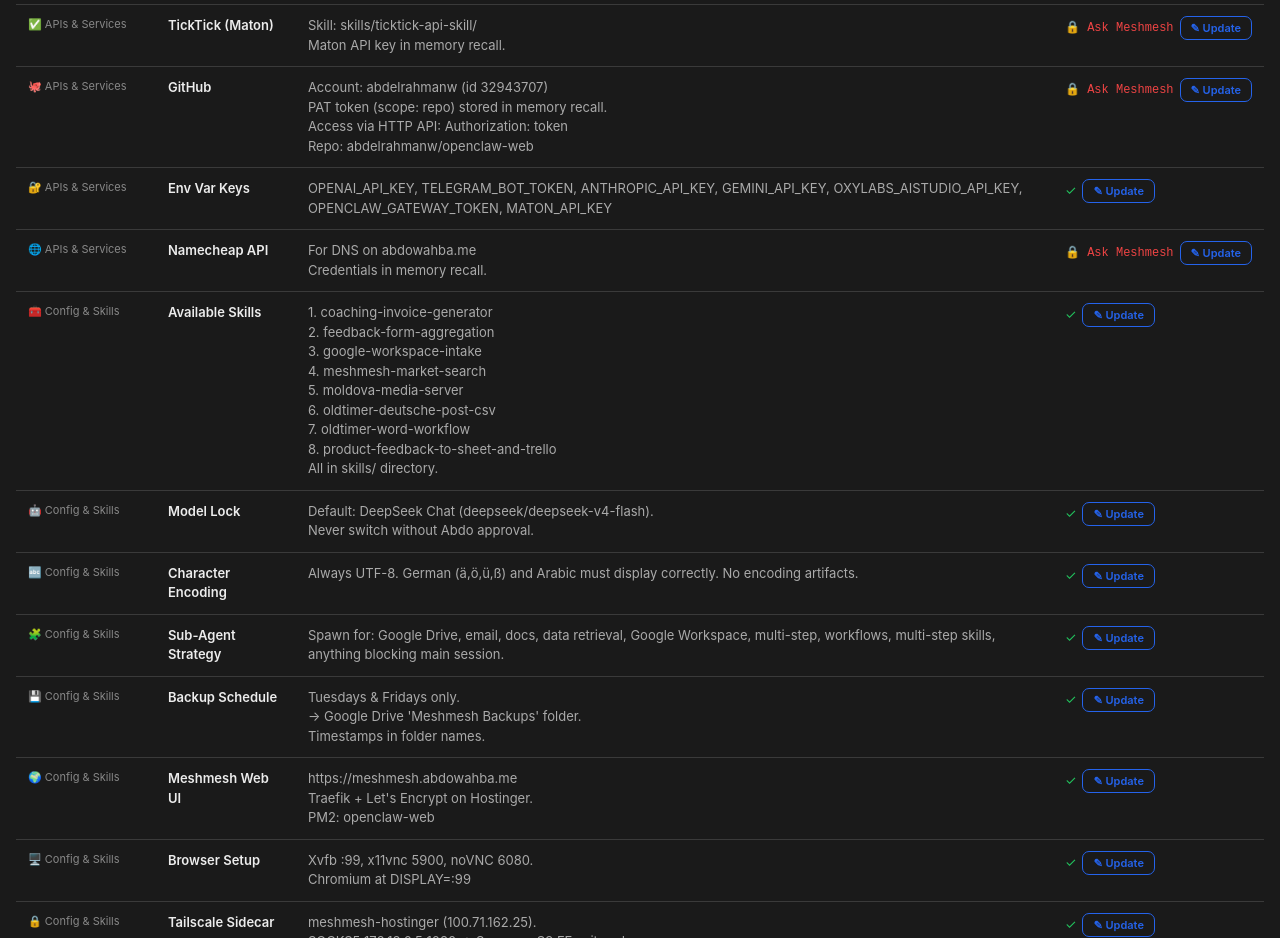
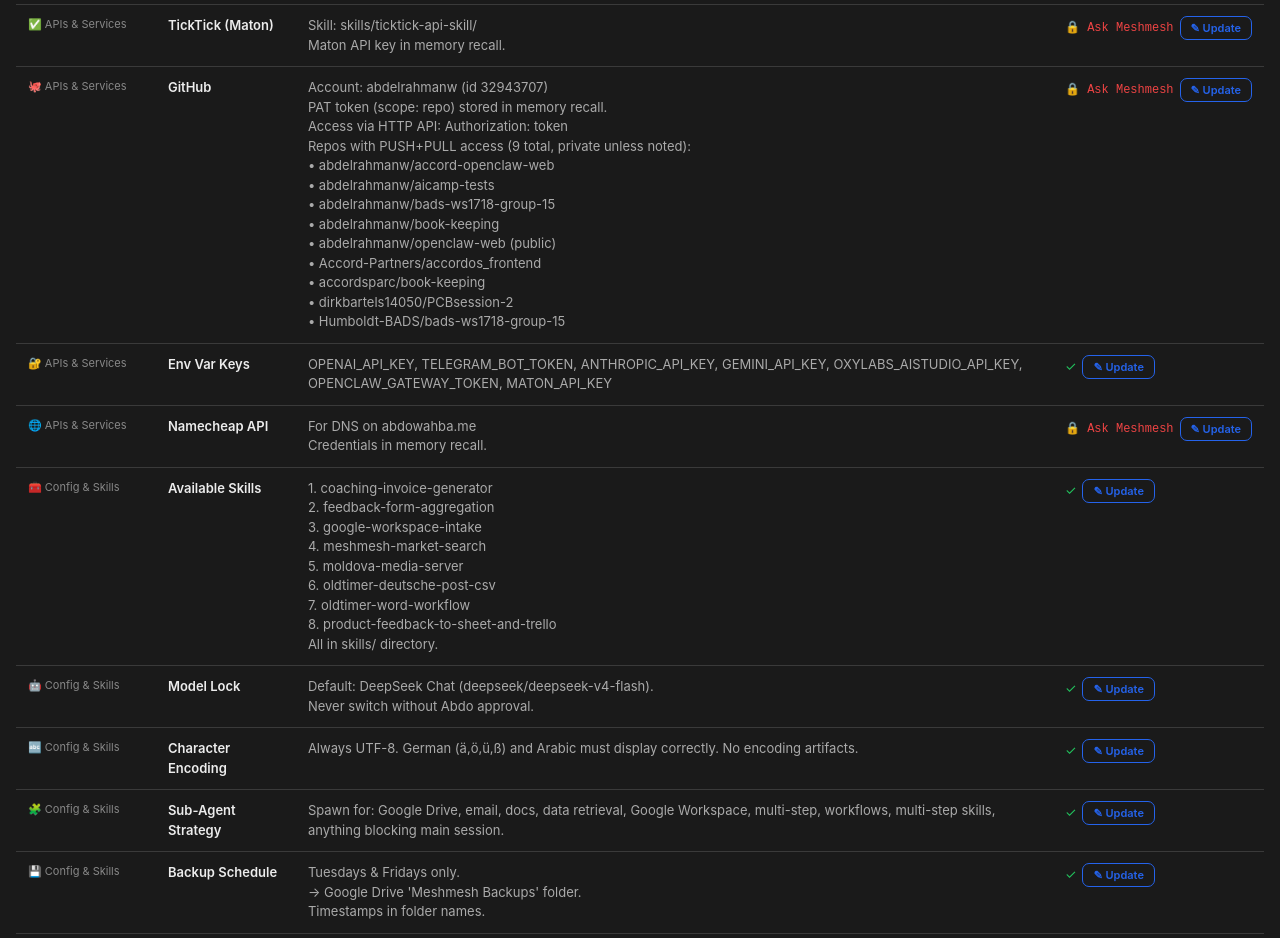
Before and after one commit to abdelrahmanw/openclaw-web, a website: page public/facts.html in a window 1280 px wide. Shown: the part 1300-2238 px from the top of the page. Drawn offline with Linux system fonts and the light colour scheme.

Commit message:
Update GitHub fact: list all 9 repos with push+pull access

```diff
--- a/public/facts.html
+++ b/public/facts.html
@@ -193,7 +193,7 @@
   { id:"trello", category:"APIs & Services", icon:"📌", title:"Trello (SessionPlanner)", detail:"Board ID: 69c975eede47a0d0755b7627\nAPI key + token in memory recall.", secret:true, hint:"Encrypted — ask Meshmesh" },
   { id:"tito", category:"APIs & Services", icon:"🎟️", title:"Tito (AI Camp Berlin)", detail:"abdo@productcampberlin.org\nPassword in memory recall.", secret:true, hint:"Encrypted — ask Meshmesh" },
   { id:"ticktick", category:"APIs & Services", icon:"✅", title:"TickTick (Maton)", detail:"Skill: skills/ticktick-api-skill/\nMaton API key in memory recall.", secret:true, hint:"Encrypted — ask Meshmesh" },
-  { id:"github", category:"APIs & Services", icon:"🐙", title:"GitHub", detail:"Account: abdelrahmanw (id 32943707)\nPAT token (scope: repo) stored in memory recall.\nAccess via HTTP API: Authorization: token <PAT>\nRepo: abdelrahmanw/openclaw-web", secret:true, hint:"Encrypted — ask Meshmesh" },
+  { id:"github", category:"APIs & Services", icon:"🐙", title:"GitHub", detail:"Account: abdelrahmanw (id 32943707)\nPAT token (scope: repo) stored in memory recall.\nAccess via HTTP API: Authorization: token <PAT>\nRepos with PUSH+PULL access (9 total, private unless noted):\n• abdelrahmanw/accord-openclaw-web\n• abdelrahmanw/aicamp-tests\n• abdelrahmanw/bads-ws1718-group-15\n• abdelrahmanw/book-keeping\n• abdelrahmanw/openclaw-web (public)\n• Accord-Partners/accordos_frontend\n• accordsparc/book-keeping\n• dirkbartels14050/PCBsession-2\n• Humboldt-BADS/bads-ws1718-group-15", secret:true, hint:"Encrypted — ask Meshmesh" },
   { id:"env-keys", category:"APIs & Services", icon:"🔐", title:"Env Var Keys", detail:"OPENAI_API_KEY, TELEGRAM_BOT_TOKEN, ANTHROPIC_API_KEY, GEMINI_API_KEY, OXYLABS_AISTUDIO_API_KEY, OPENCLAW_GATEWAY_TOKEN, MATON_API_KEY", secret:false },
   { id:"namecheap", category:"APIs & Services", icon:"🌐", title:"Namecheap API", detail:"For DNS on abdowahba.me\nCredentials in memory recall.", secret:true, hint:"Encrypted — ask Meshmesh" },
   { id:"skills", category:"Config & Skills", icon:"🧰", title:"Available Skills", detail:"1. coaching-invoice-generator\n2. feedback-form-aggregation\n3. google-workspace-intake\n4. meshmesh-market-search\n5. moldova-media-server\n6. oldtimer-deutsche-post-csv\n7. oldtimer-word-workflow\n8. product-feedback-to-sheet-and-trello\nAll in skills/ directory.", secret:false },
```
